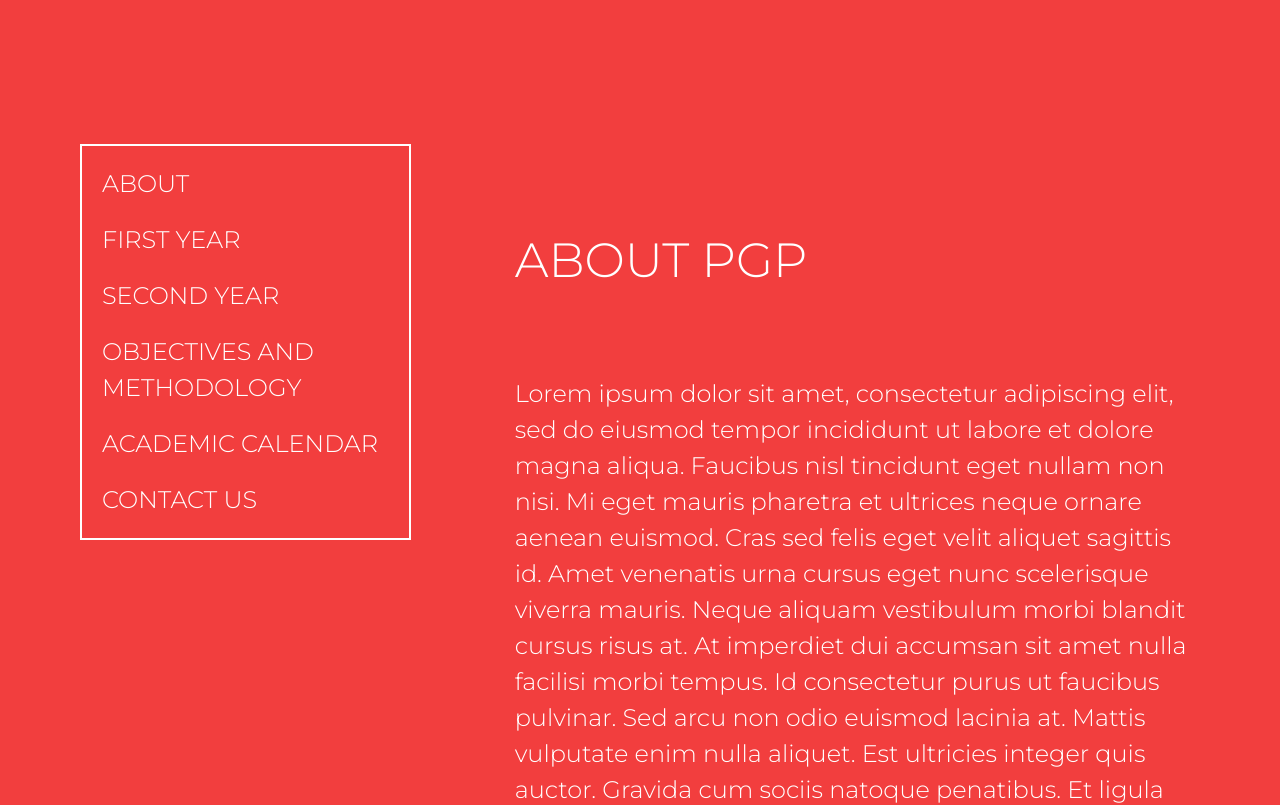
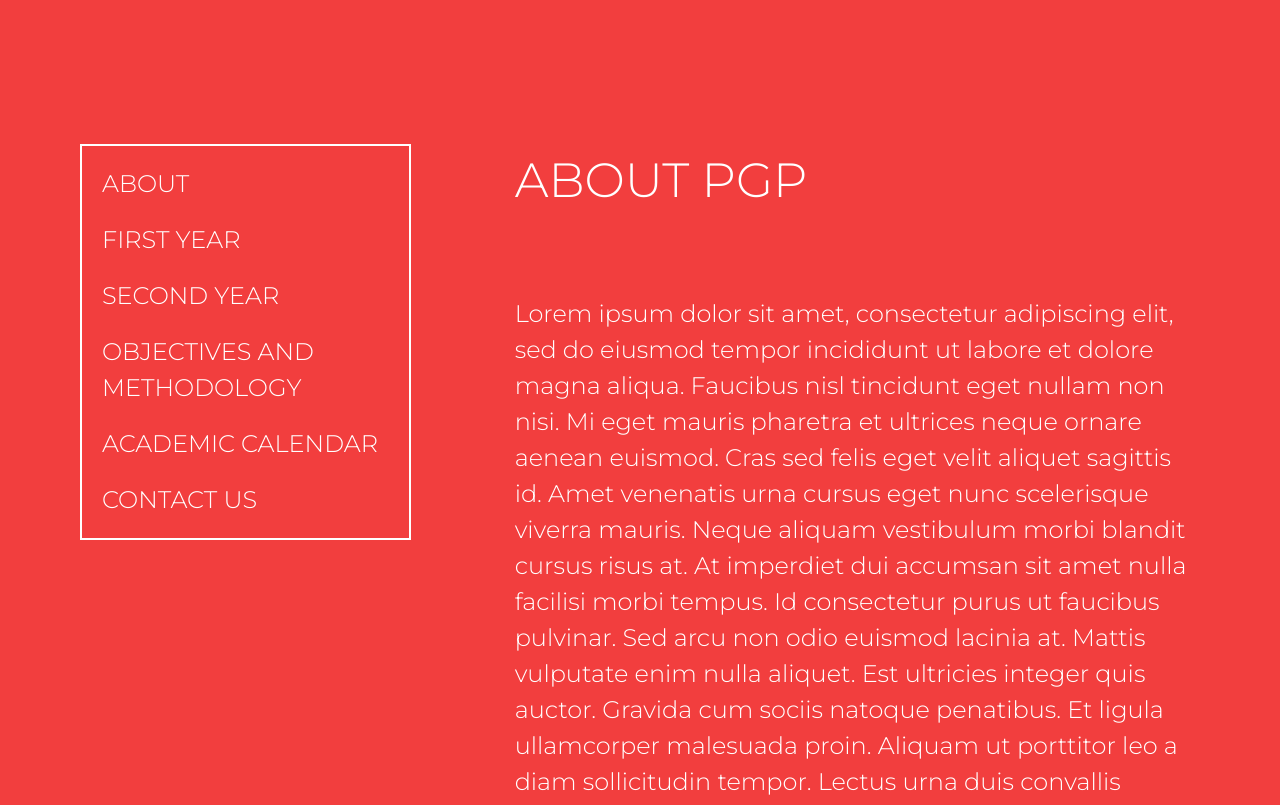
Before and after one commit to pythonidae-lupus/iimRohtakRedesign, a React (Create React App) app: page /pgp in a window 1280 px wide. Shown: the top 805 px of the page. Built offline with nearby package versions, Linux system fonts and the light colour scheme.

Commit message:
second griditem mt to 0

```diff
--- a/src/pages/components/programmes/PGP/NavBox.js
+++ b/src/pages/components/programmes/PGP/NavBox.js
@@ -74,7 +74,7 @@ const NavBox = () => {
             </GridItem>
 
 
-            <GridItem colSpan={2} mr={20} ml={20} mt={20}>
+            <GridItem colSpan={2} mr={20} ml={20} >
                 <motion.div initial={{y: 100, opacity:0}}
                 animate={{ translateY: -100, opacity:1 }}
                 transition={{ duration: 1 }}>
```
